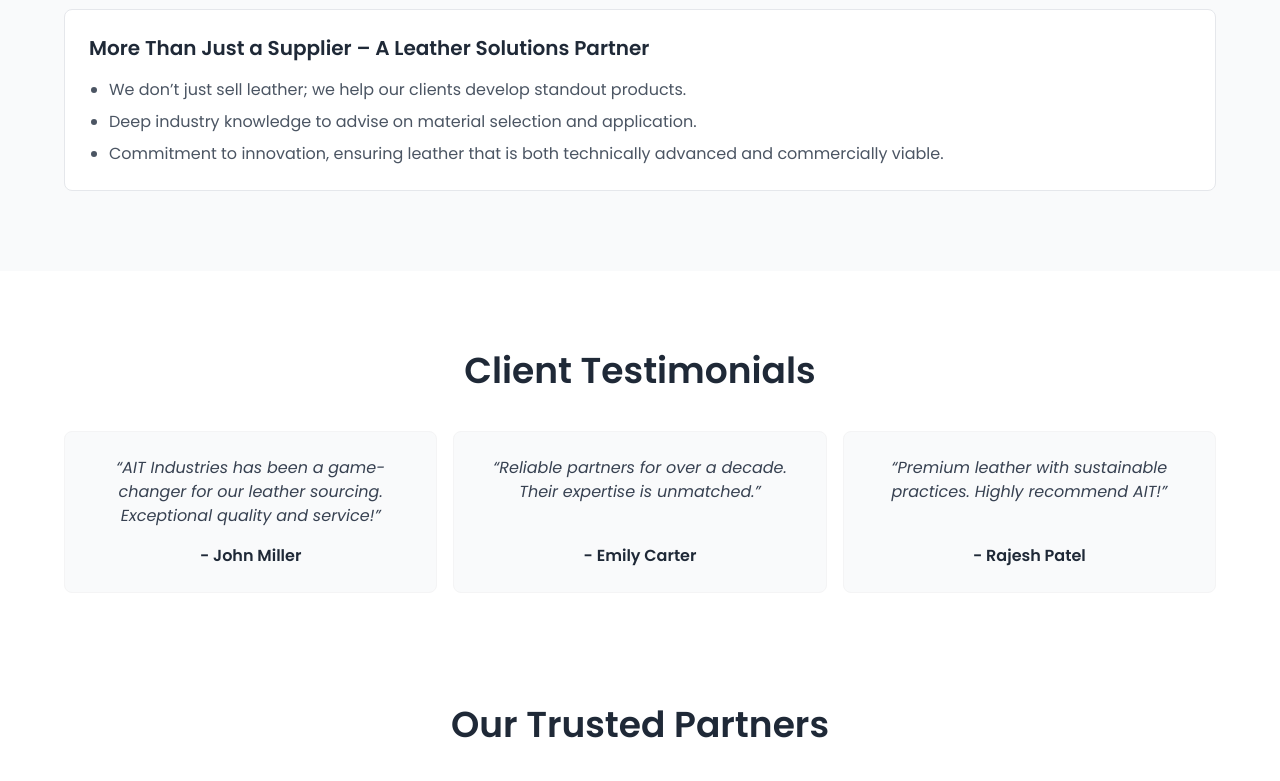
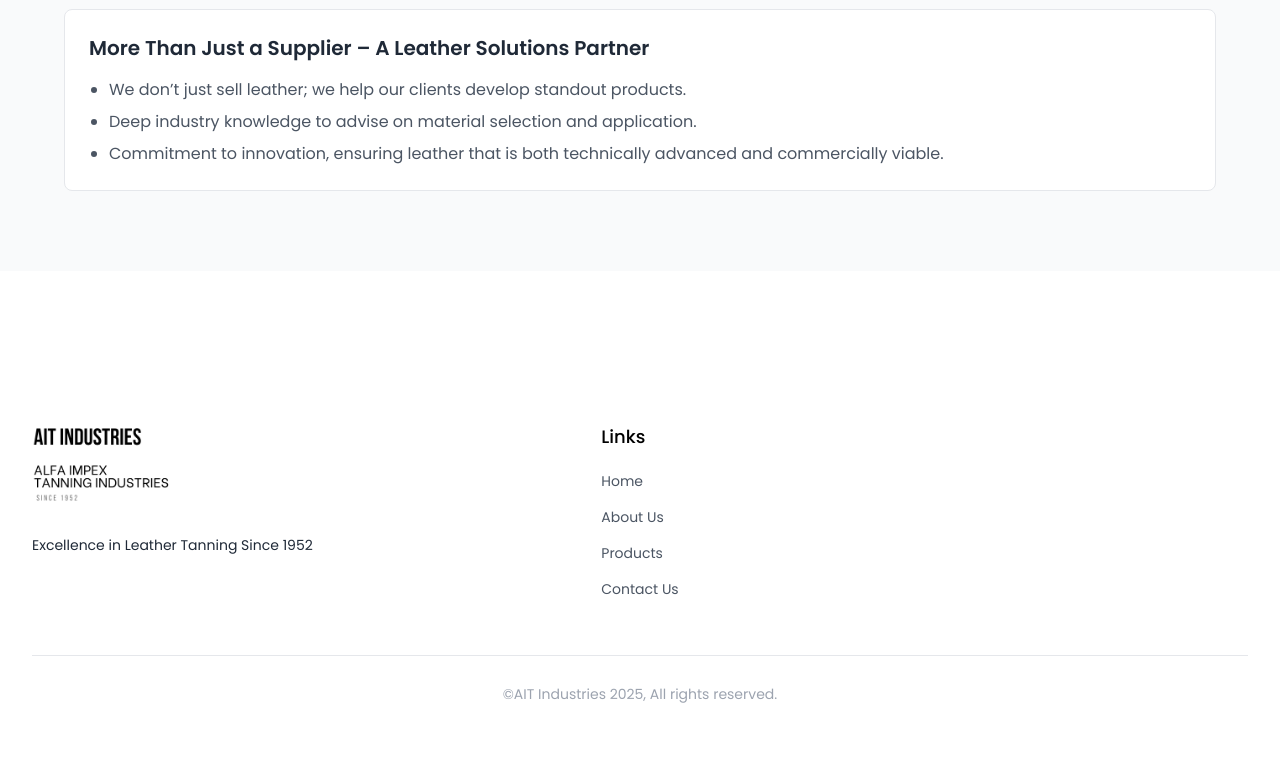
Before and after one commit to hax0-r/fiverr_leather, a plain HTML site: page index.html in a window 1280 px wide. Shown: the part 2019-2800 px from the top of the page. After the commit the page ends 2751 px from the top, so only its background shows below. Drawn offline with nearby package versions, Linux system fonts and the light colour scheme; a script that the page names is missing.

Commit message:
complete

```diff
--- a/index.html
+++ b/index.html
@@ -18,7 +18,8 @@
     <div class="">
 
         <div id="navbar"></div>
-        <div class="bgHero min-h-[calc(100vh-80px)] p-5 w-full flex items-center justify-center flex-col">
+        <div class="bgHero relative min-h-[calc(100vh-80px)] p-5 w-full flex items-center justify-center flex-col">
+            <img src="./Docs/Images/gold.jpg" class="h-28 opacity-0 slidein [--slidein-delay:800ms] rounded-lg absolute top-10 right-10" alt="">
             <div class="">
 
                 <h1 id="animated-text"
@@ -125,41 +126,6 @@
             </div>
         </section>
 
-        <section class="bg-white md:mt-20 mt-12 px-6 md:px-16">
-            <div class="max-w-7xl mx-auto text-center">
-                <h2 class="text-3xl md:text-4xl font-semibold text-gray-800 mb-10">Client Testimonials</h2>
-                <div class="grid md:grid-cols-2 lg:grid-cols-3 gap-4">
-                    <div class="bg-gray-50 border border-zinc-100 p-6 flex items-center justify-between flex-col text-center rounded-lg">
-                        <p class="text-gray-700 italic">“AIT Industries has been a game-changer for our leather
-                            sourcing. Exceptional quality and service!”</p>
-                        <h4 class="font-semibold text-gray-800 mt-4">- John Miller</h4>
-                    </div>
-                    <div class="bg-gray-50 border border-zinc-100 p-6 flex items-center justify-between flex-col text-center rounded-lg">
-                        <p class="text-gray-700 italic">“Reliable partners for over a decade. Their expertise is
-                            unmatched.”</p>
-                        <h4 class="font-semibold text-gray-800 mt-4">- Emily Carter</h4>
-                    </div>
-                    <div class="bg-gray-50 border border-zinc-100 p-6 flex items-center justify-between flex-col text-center rounded-lg">
-                        <p class="text-gray-700 italic">“Premium leather with sustainable practices. Highly recommend
-                            AIT!”</p>
-                        <h4 class="font-semibold text-gray-800 mt-4">- Rajesh Patel</h4>
-                    </div>
-                </div>
-            </div>
-        </section>
-
-        <!-- Brand Logos Section -->
-        <section class="md:mt-28 mt-12 px-6 md:px-16">
-            <div class="max-w-7xl mx-auto text-center">
-                <h2 class="text-3xl md:text-4xl font-semibold text-gray-800 mb-10">Our Trusted Partners</h2>
-                <div class="flex justify-center gap-5 flex-wrap">
-                    <img src="./Docs/Images/bata.png" alt="Bata Logo" class="h-40 p-2 border rounded-lg">
-                    <img src="./Docs/Images/Tata_logo.svg.png" alt="Tata Logo" class="h-40 p-3 border rounded-lg">
-                    <img src="./Docs/Images/polo-ralph-lauren-logo-vector.png" alt="Ralph Lauren Logo" class="h-40 p-2 border rounded-lg">
-                    <img src="./Docs/Images/gold.jpg" alt="Ralph Lauren Logo" class="h-40 p-2 border rounded-lg">
-                </div>
-            </div>
-        </section>
 
         <div id="footer"></div>
 
```
